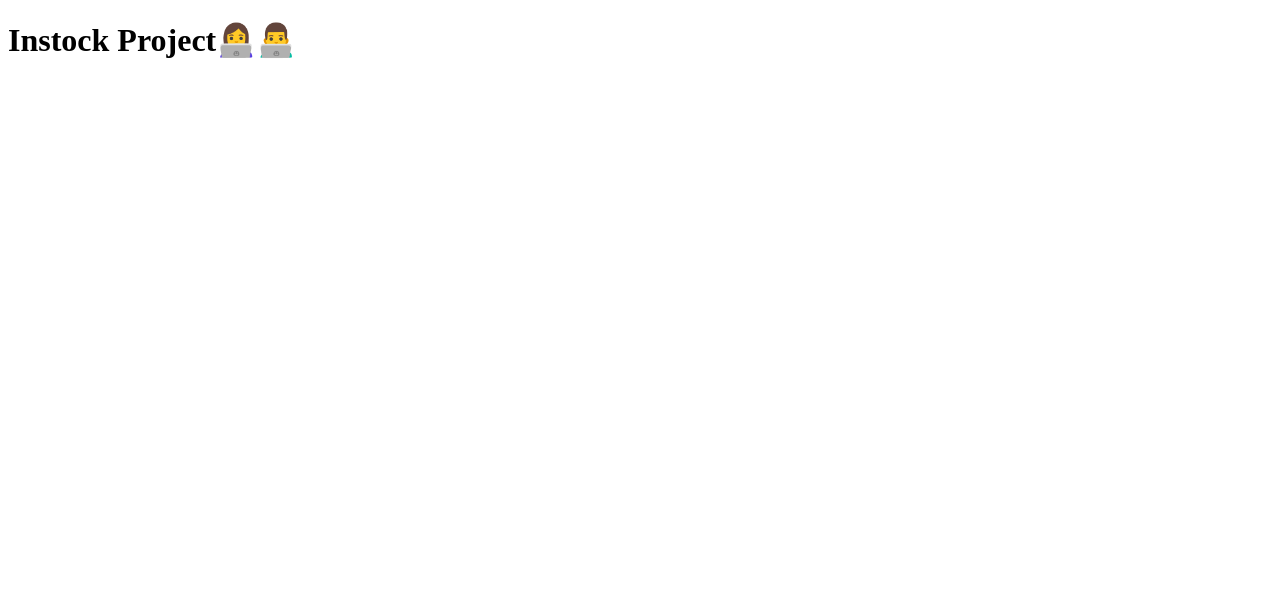
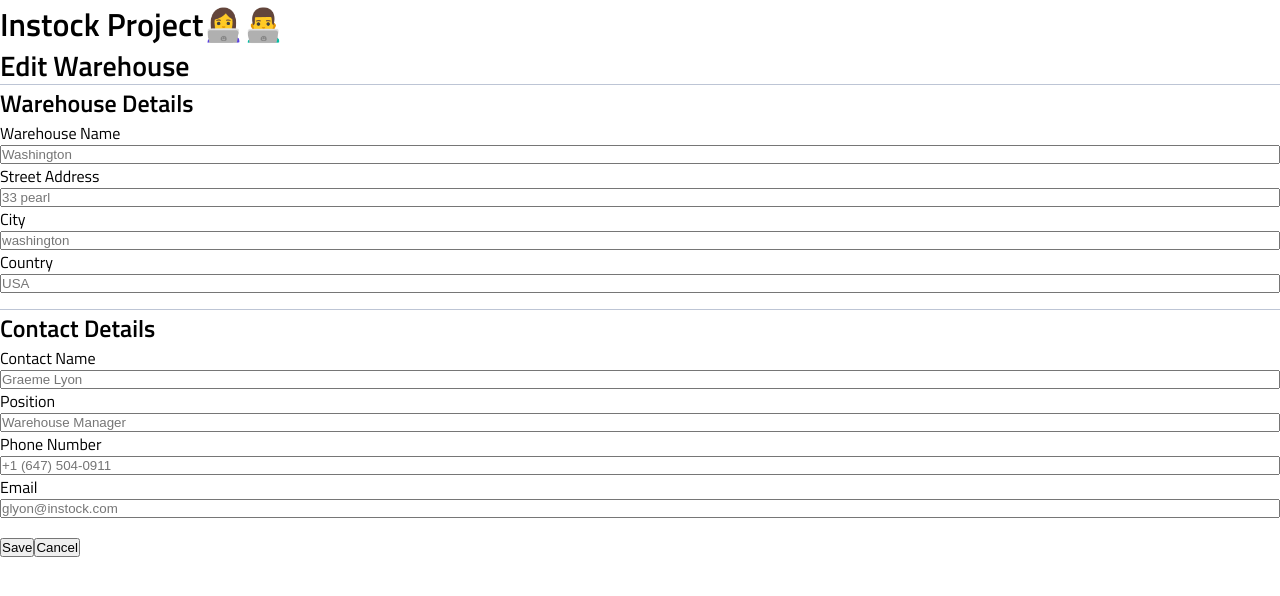
Before and after one commit to skherad/in-stock__frontend, a React (Create React App) app: page / in a window 1280 px wide. Shown: the top 596 px of the page. Built offline with nearby package versions, Linux system fonts and the light colour scheme; the HTML template or start-up script is replaced by a standard one.

Commit message:
some styles done

```diff
--- /dev/null
+++ b/public/index.html
@@ -0,0 +1,43 @@
+<!DOCTYPE html>
+<html lang="en">
+  <head>
+    <meta charset="utf-8" />
+    <link rel="icon" href="%PUBLIC_URL%/favicon.ico" />
+    <meta name="viewport" content="width=device-width, initial-scale=1" />
+    <meta name="theme-color" content="#000000" />
+    <meta
+      name="description"
+      content="Web site created using create-react-app"
+    />
+    <link rel="apple-touch-icon" href="%PUBLIC_URL%/logo192.png" />
+    <!--
+      manifest.json provides metadata used when your web app is installed on a
+      user's mobile device or desktop. See https://developers.google.com/web/fundamentals/web-app-manifest/
+    -->
+    <link rel="manifest" href="%PUBLIC_URL%/manifest.json" />
+    <!--
+      Notice the use of %PUBLIC_URL% in the tags above.
+      It will be replaced with the URL of the `public` folder during the build.
+      Only files inside the `public` folder can be referenced from the HTML.
+
+      Unlike "/favicon.ico" or "favicon.ico", "%PUBLIC_URL%/favicon.ico" will
+      work correctly both with client-side routing and a non-root public URL.
+      Learn how to configure a non-root public URL by running `npm run build`.
+    -->
+    <title>Instock</title>
+  </head>
+  <body>
+    <noscript>You need to enable JavaScript to run this app.</noscript>
+    <div id="root"></div>
+    <!--
+      This HTML file is a template.
+      If you open it directly in the browser, you will see an empty page.
+
+      You can add webfonts, meta tags, or analytics to this file.
+      The build step will place the bundled scripts into the <body> tag.
+
+      To begin the development, run `npm start` or `yarn start`.
+      To create a production bundle, use `npm run build` or `yarn build`.
+    -->
+  </body>
+</html>
--- a/src/App.js
+++ b/src/App.js
@@ -1,9 +1,11 @@
-
+import EditWarehouse from "./components/EditWarehouse/EditWarehouse";
+import './styles/global.scss'
 
 function App() {
     return (
       <>
       <h1>Instock Project👩‍💻👨‍💻</h1>
+      <EditWarehouse />
       </>
     );
   }
--- a/src/components/EditWarehouse/EditWarehouse.js
+++ b/src/components/EditWarehouse/EditWarehouse.js
@@ -1,14 +1,16 @@
-import ArrowBack from '../../assets/images/arrow_back-24px.svg'
+// import ArrowBack from '../../assets/images/arrow_back-24px.svg'
+import './EditWarehouse.scss'
+
 const EditWarehouse = () => {
 
     //TODO change all placeholders to be dynamic from onclick
     return (
-    <section>
-        <img src={ArrowBack} alt="arrow back" className=""></img>
-        <h1>EditWarehouse</h1>
+    <section className="form__container">
+        {/* <img src={ArrowBack} alt="arrow back" className=""></img> */}
+        <h1 className="form__header">Edit Warehouse</h1>
         <form>
-            <section>
-                <h2>Warehouse Details</h2>
+            <section className="form__section">
+                <h2 className="form__title">Warehouse Details</h2>
                 {/* warehouse name input field */}
                 <label
                     htmlFor="warhouseName"
@@ -53,8 +55,8 @@ const EditWarehouse = () => {
                     placeholder="USA"
                 ></input>
             </section>
-            <section>
-                <h2>Contact Details</h2>
+            <section className="form__section">
+                <h2 className="form__title">Contact Details</h2>
 
                 {/* contact name input field */}
                 <label
@@ -100,8 +102,8 @@ const EditWarehouse = () => {
                     placeholder="glyon@instock.com"
                 ></input>
             </section>
-            <button>Save</button>
-            <button>Cancel</button>
+            <button className="form__save-button">Save</button>
+            <button className="form__cancel-button">Cancel</button>
         </form>
     </section>
   )
--- a/src/components/EditWarehouse/EditWarehouse.scss
+++ b/src/components/EditWarehouse/EditWarehouse.scss
@@ -0,0 +1,18 @@
+@use '../../styles/partials/mixins' as *;
+@use '../../styles/partials/utilities' as *;
+
+.form {
+    &__container {
+       background-color: $white;
+    }
+    &__header {
+        font-size: 1.75rem;
+        line-height: 2.25rem;
+    }
+    &__section {
+        display: flex;
+        flex-direction: column;
+        border-top: 1px solid $Cloud;
+        padding-bottom: 1rem;
+    }
+}
--- a/src/index.css
+++ /dev/null
@@ -1,13 +0,0 @@
-body {
-  margin: 0;
-  font-family: -apple-system, BlinkMacSystemFont, 'Segoe UI', 'Roboto', 'Oxygen',
-    'Ubuntu', 'Cantarell', 'Fira Sans', 'Droid Sans', 'Helvetica Neue',
-    sans-serif;
-  -webkit-font-smoothing: antialiased;
-  -moz-osx-font-smoothing: grayscale;
-}
-
-code {
-  font-family: source-code-pro, Menlo, Monaco, Consolas, 'Courier New',
-    monospace;
-}
```
